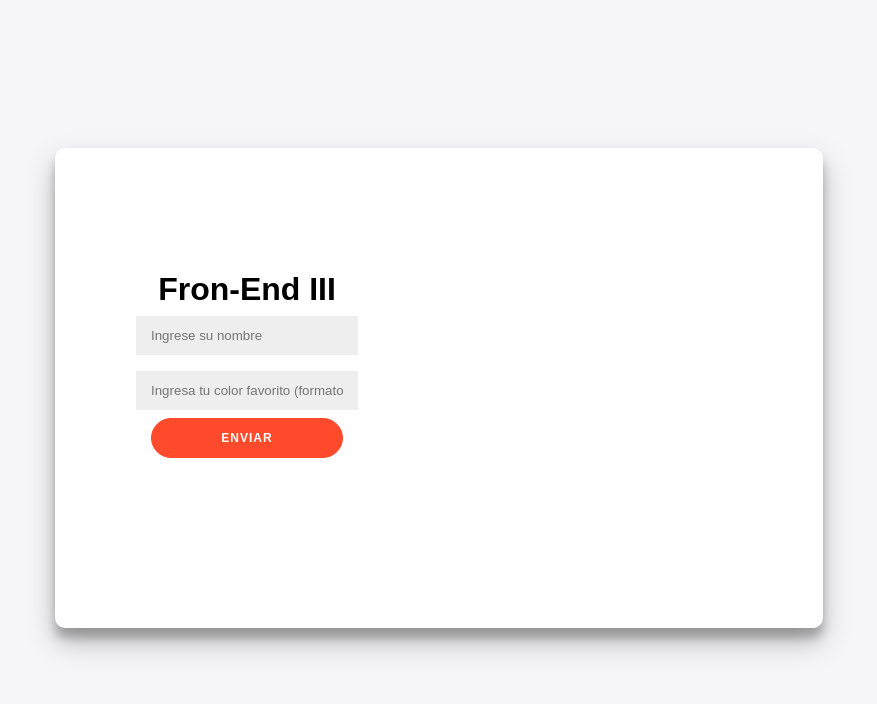
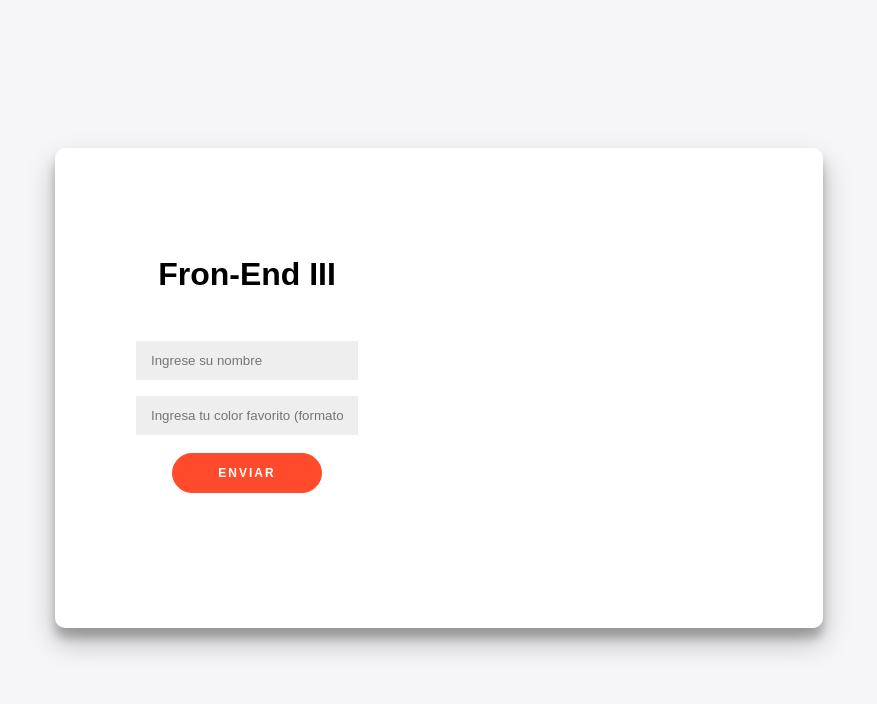
Before and after one commit to Rafaamaya/primer-entregable-front-end-III, a React (Vite) app: page / in a window 1280 px wide. Shown: the top 704 px of the page, without its empty margins (201-1078 px from the left). Built offline with nearby package versions, Linux system fonts and the light colour scheme.

Commit message:
se agrego estilos al text de validacion

```diff
--- a/src/Formulario.jsx
+++ b/src/Formulario.jsx
@@ -3,6 +3,7 @@ import Card from "./components/Card/Card";
 import TextInput from "./components/TextInput/TextInput";
 import { objeto } from "./constant/Objeto";
 import {
+  A,
   Body,
   Button,
   Container,
@@ -49,13 +50,13 @@ const Formulario = () => {
               onChange={handleChange}
             />
           ))}
+          {validacion && (
+            <A>"Por favor chequea que la información sea correcta"</A>
+          )}
           <Button form="login-form" btn="submit">
             Enviar
           </Button>
         </FormContainer>
-        {validacion && (
-          <h2>"Por favor chequea que la información sea correcta"</h2>
-        )}
         {showCard && (
           <OverlayContainer>
             <Card name={values.nombre} colour={values.color} />
--- a/src/FormularioStyled.js
+++ b/src/FormularioStyled.js
@@ -9,6 +9,12 @@ export const Body = styled.div`
   font-family: "Montserrat", sans-serif;
   height: 100vh;
   margin: -20px 0 50px;
+`;
+export const A = styled.a`
+	color:red ;
+	font-size: 10px;
+	text-decoration: none;
+	margin: 10px 0;
 `;
 
 export const Container = styled.div`
@@ -40,12 +46,9 @@ export const Button = styled.button`
   font-size: 12px;
   font-weight: bold;
   padding: 12px 45px;
-  letter-spacing: 1px;
+  letter-spacing: 2px;
   text-transform: uppercase;
-  transition: transform 80ms ease-in;
-  left: 0;
-  width: 50%;
-  z-index: 2;
+  margin-top: 10px;
 `;
 export const OverlayContainer = styled.div`
   background: #ff416c;
@@ -62,5 +65,5 @@ export const OverlayContainer = styled.div`
 `;
 export const H1 = styled.h1`
 	font-weight: bold;
-	margin: 0;
+	margin-bottom: 40px;
 `;
```
